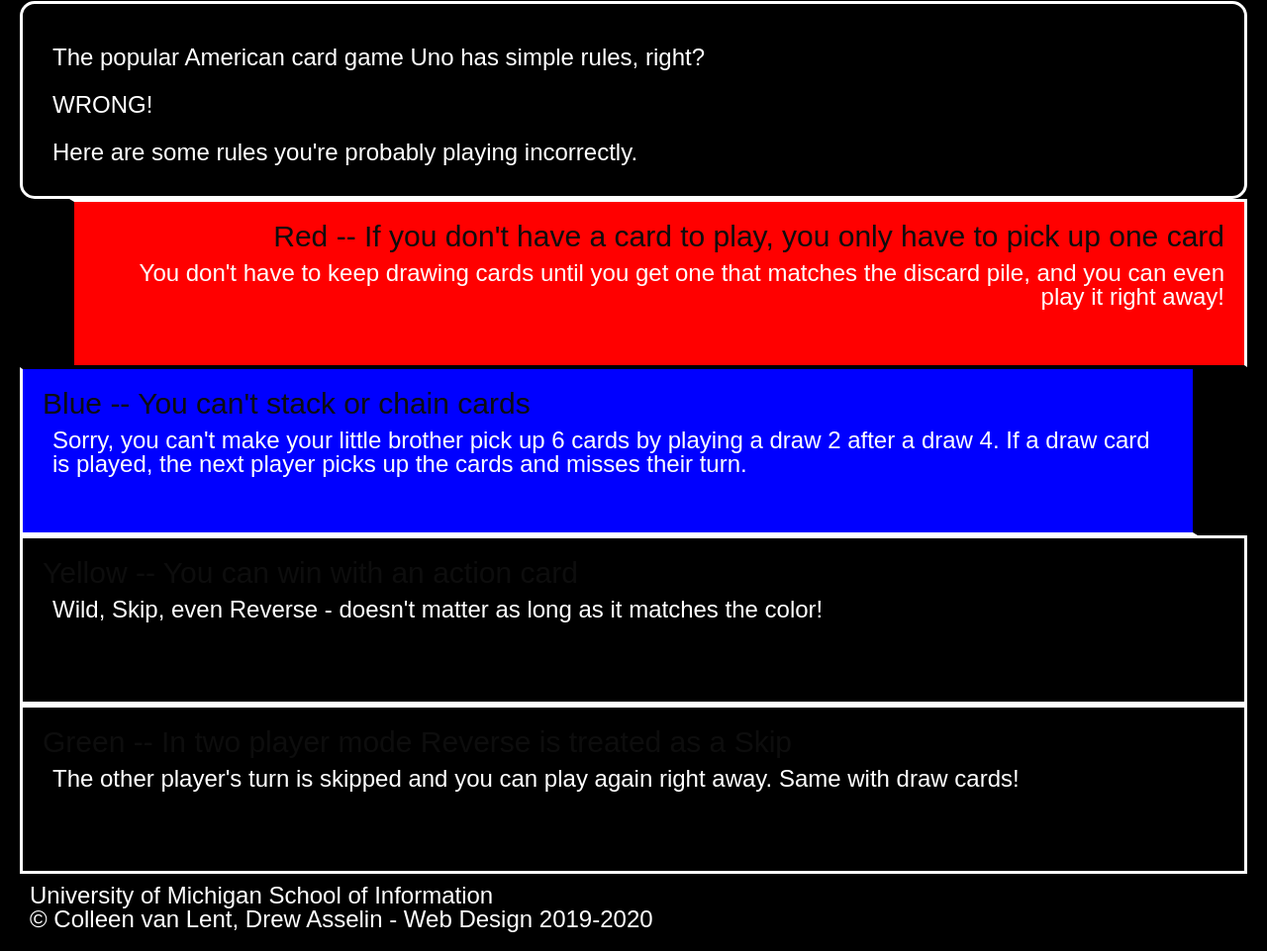
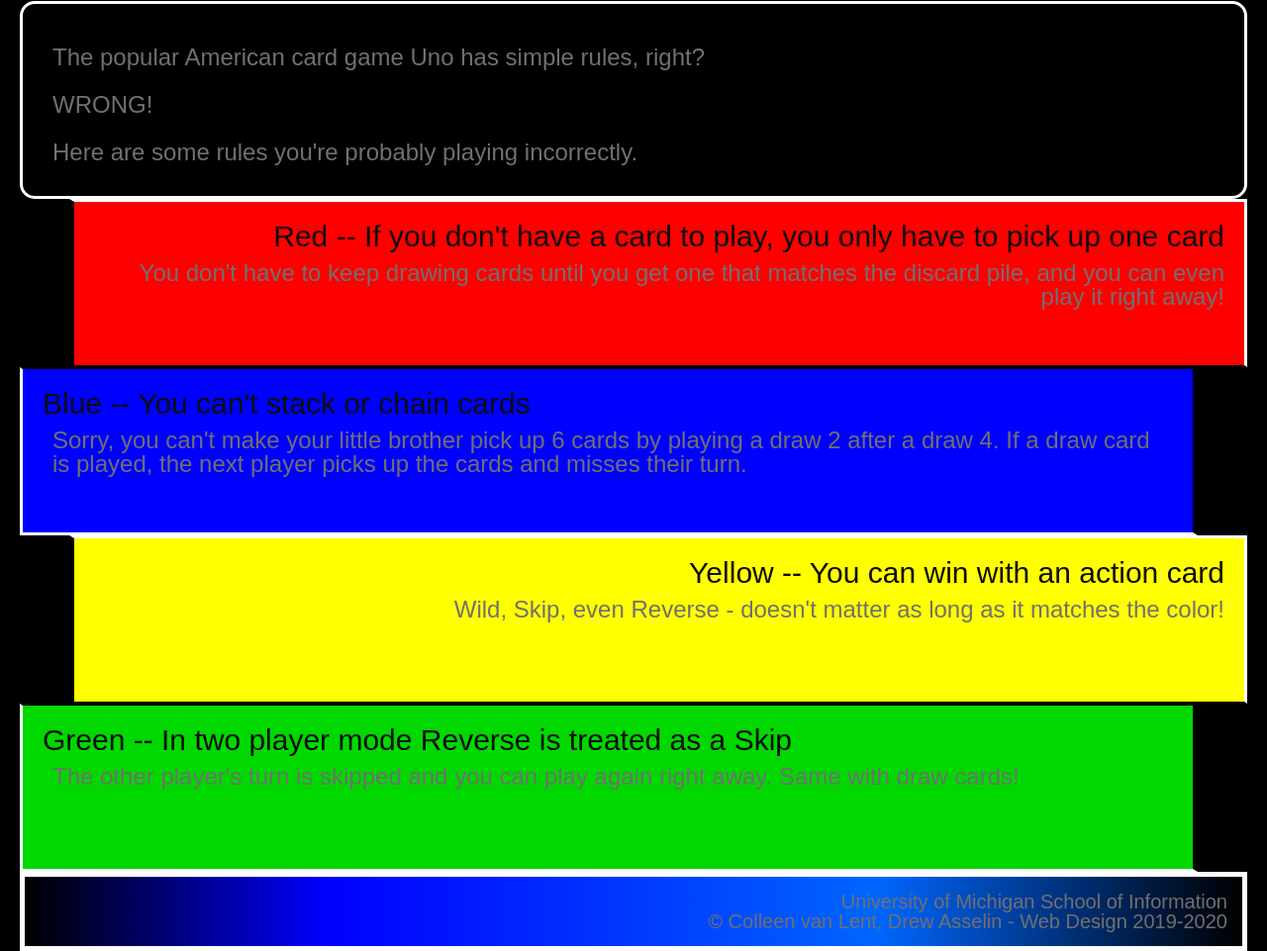
Before and after one commit to mcooperr/css_practice, a plain HTML site: page index.html in a window 1280 px wide. Shown: the part 327-1288 px from the top of the page at 99% size. Drawn offline with Linux system fonts and the light colour scheme.

Commit message:
Add files via upload

```diff
--- a/css/style.css
+++ b/css/style.css
@@ -50,3 +50,37 @@ img {
     border-right: 5px solid black;
     border-top: 2px solid black;
   }
+
+  h1, p {
+    color: #C4C4C4;
+  }
+  .yellow {
+    background-color: #FFFF00;
+    text-align: right;
+    margin-left: 50px;
+    border-bottom: 2px solid black;
+    border-left: 5px solid black;
+  }
+
+  p {
+    color: #707070;
+  }
+
+  .green {
+    background-color: #00D800;
+    text-align: left;
+    margin-right: 50px;
+    border-right: 5px solid black;
+    border-top: 2px solid black;
+  }
+
+  footer {
+    background: linear-gradient(to right, #000000, #0000ff 25%, #0066ff 70%, #000000);
+    border: 5px solid white;
+  }
+
+  footer p {
+    font-size: 20px;
+    text-align: right;
+    padding: 15px 15px 15px 0;
+  }
```
